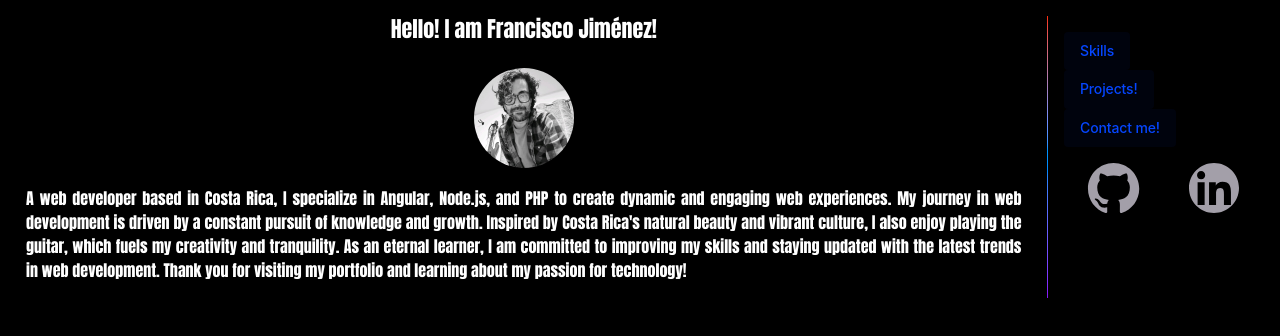
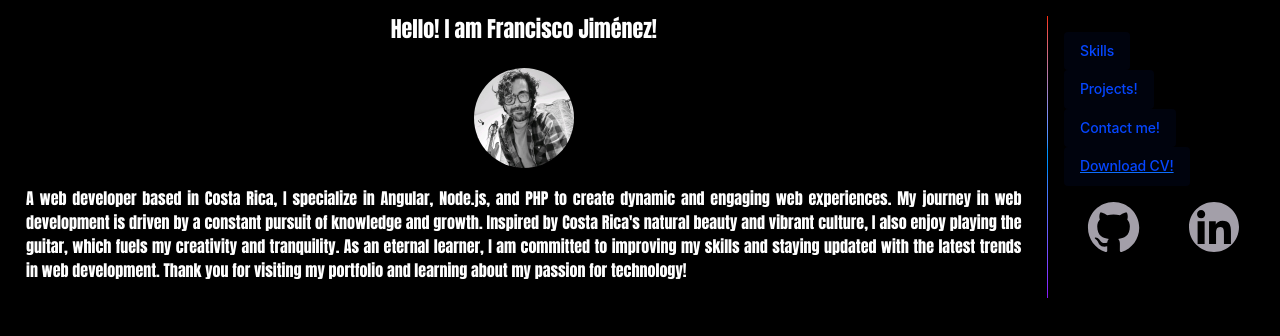
Before and after one commit to FranJimenezQ/portafolio, an Angular app: page / in a window 1280 px wide. Shown: the top 336 px of the page. Built offline with nearby package versions, Linux system fonts and the light colour scheme.

Commit message:
changes for weather project and cv download button

```diff
--- a/src/app/app.component.html
+++ b/src/app/app.component.html
@@ -10,6 +10,9 @@
         <button class="pill" (click)="toggleDiv('skills')"> Skills</button>
         <button class="pill" (click)="toggleDiv('projects')">Projects!</button>
         <button class="pill" (click)="toggleDiv('contact')">Contact me!</button>
+        <a href="./../assets/cv/FranciscoJimenezQuesadaResume.pdf" download="FranciscoJimenezQuesadaResume.pdf">
+          <button class="pill">Download CV!</button>
+        </a>
       </div>
       <div class="social-links">
         <a
--- a/src/app/projects/projects.component.ts
+++ b/src/app/projects/projects.component.ts
@@ -48,6 +48,12 @@ export class ProjectsComponent {
       title: "Web Template",
       description: "Web template created with HTML & CSS",
       projectUrl: "https://franjimenezq.github.io/Flakundo-Web-Template1/"
+    },
+    {
+      url: environment.assetsPath + "flakundoWeatherApp.png",
+      title: "Weather App",
+      description: "Weather App created using React, weatherApp Api and Google places api",
+      projectUrl: "https://franjimenezq.github.io/WeatherApp/"
     }
   ];
 }
```
Also changed, not shown: src/assets/images/flakundoWeatherApp.png (added), 1 other file (tests, documents, lock files or other folders).
